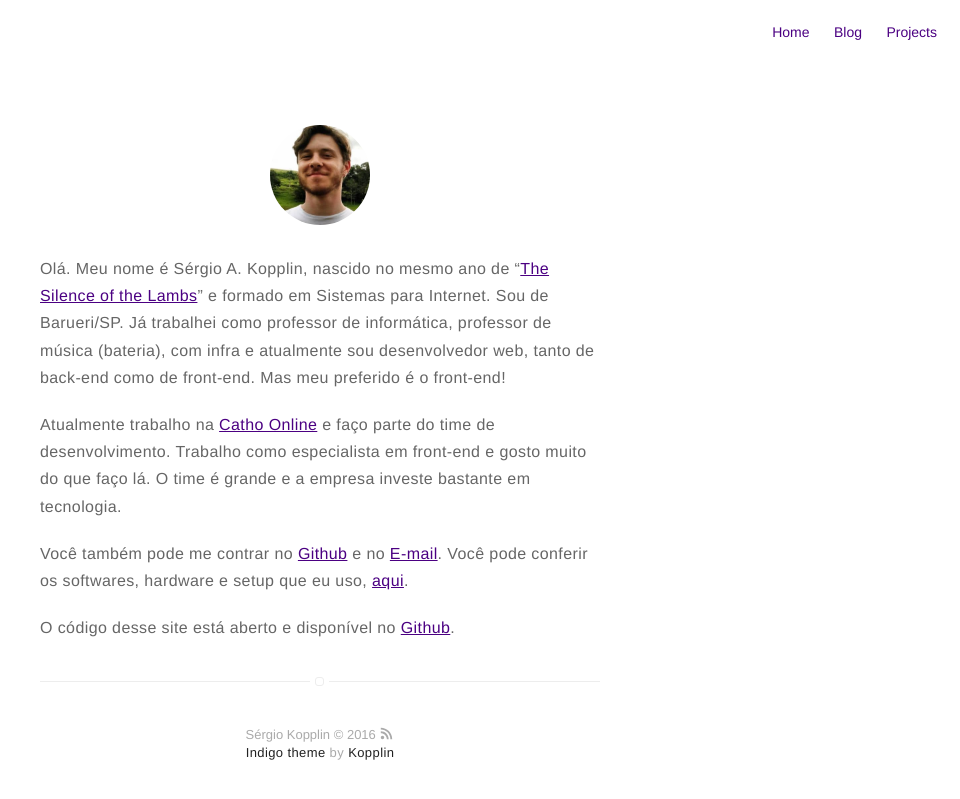
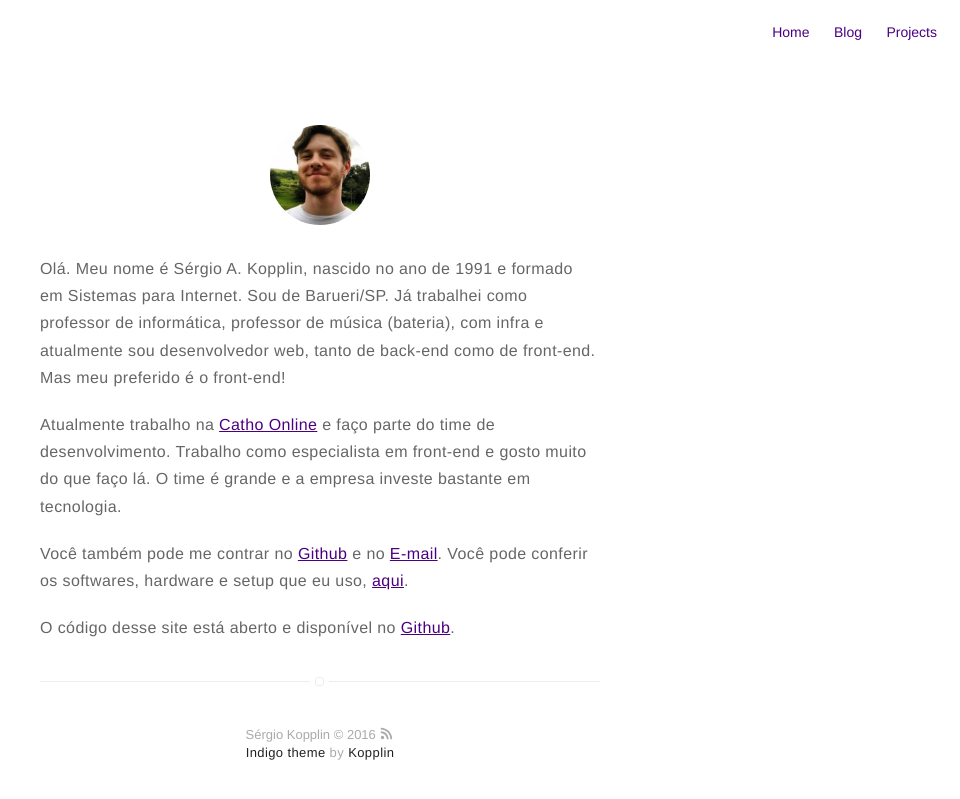
Before and after one commit to maria-oszlop/projekt, a Jekyll site: the page built from about.md, in a window 1280 px wide. Shown: the top 799 px of the page, without its empty margins (320-1280 px from the left). Built offline with Jekyll 4.4.1, drawn with Linux system fonts in a browser that asks for light colours.

Commit message:
removing imdb

```diff
--- a/about.md
+++ b/about.md
@@ -5,7 +5,7 @@ permalink: /about/index.html
 ---
 ![Perfil][img]{:style="margin: 30px auto; width: 100px; border-radius: 100%; display: block;"}
 
-Olá. Meu nome é Sérgio A. Kopplin, nascido no mesmo ano de "[The Silence of the Lambs][imdb]" e formado em Sistemas para Internet. Sou de Barueri/SP. Já trabalhei como professor de informática, professor de música (bateria), com infra e atualmente sou desenvolvedor web, tanto de back-end como de front-end. Mas meu preferido é o front-end!
+Olá. Meu nome é Sérgio A. Kopplin, nascido no ano de 1991 e formado em Sistemas para Internet. Sou de Barueri/SP. Já trabalhei como professor de informática, professor de música (bateria), com infra e atualmente sou desenvolvedor web, tanto de back-end como de front-end. Mas meu preferido é o front-end!
 
 Atualmente trabalho na [Catho Online][catho] e faço parte do time de desenvolvimento. Trabalho como especialista em front-end e gosto muito do que faço lá. O time é grande e a empresa investe bastante em tecnologia.
 
```
Also changed, not shown: other parts of about.md (+0 -1 lines).
